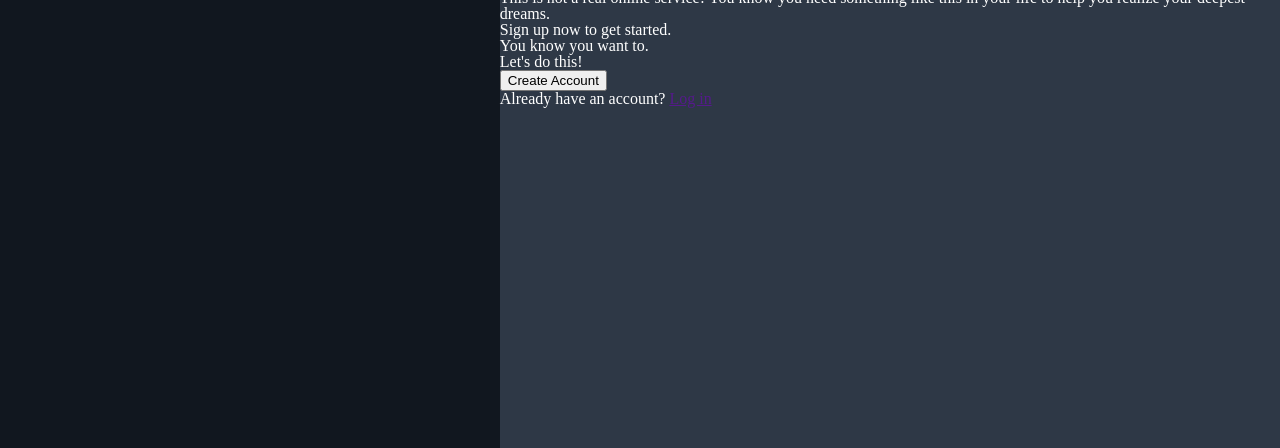
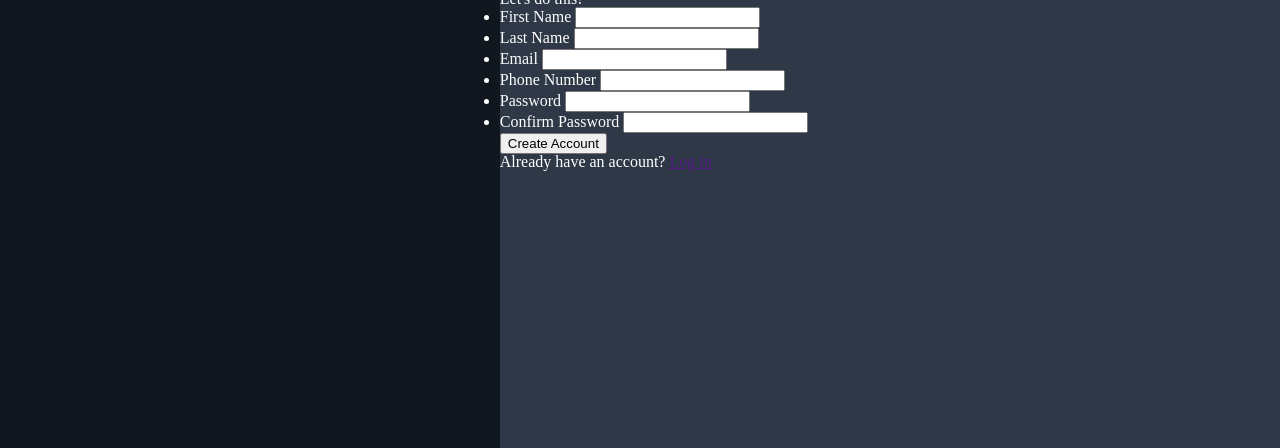
Before and after one commit to Sheishori/sign-up-form, a plain HTML site: page index.html in a window 1280 px wide. Shown: the part 352-800 px from the top of the page. Drawn offline with Linux system fonts and the light colour scheme.

Commit message:
Set up a registration form

```diff
--- a/index.html
+++ b/index.html
@@ -16,8 +16,35 @@
 		<p>Sign up <em>now</em> to get started.</p>
 		<p>You <em>know</em> you want to.</p>
 		<form action="" method="post">
-			<p>Let's do this!</p>
-			<fieldset></fieldset>
+			<section>
+				<p>Let's do this!</p>
+				<ul>
+					<li>
+						<label for="firstName">First Name</label>
+						<input type="text" id="firstName" name="first_name" required>
+					</li>
+					<li>
+						<label for="lastName">Last Name</label>
+						<input type="text" id="lastName" name="last_name" required>
+					</li>
+					<li>
+						<label for="email">Email</label>
+						<input type="email" id="email" name="email" required>
+					</li>
+					<li>
+						<label for="phone">Phone Number</label>
+						<input type="tel" id="phone" name="phone">
+					</li>
+					<li>
+						<label for="password">Password</label>
+						<input type="password" id="password" name="password" required>
+					</li>
+					<li>
+						<label for="confirmPassword">Confirm Password</label>
+						<input type="password" id="confirmPassword" name="confirm_password" required>
+					</li>
+				</ul>
+			</section>
 			<button type="submit">Create Account</button>
 		</form>
 		<div class="login">Already have an account? <a href="">Log in</a></div>
```
